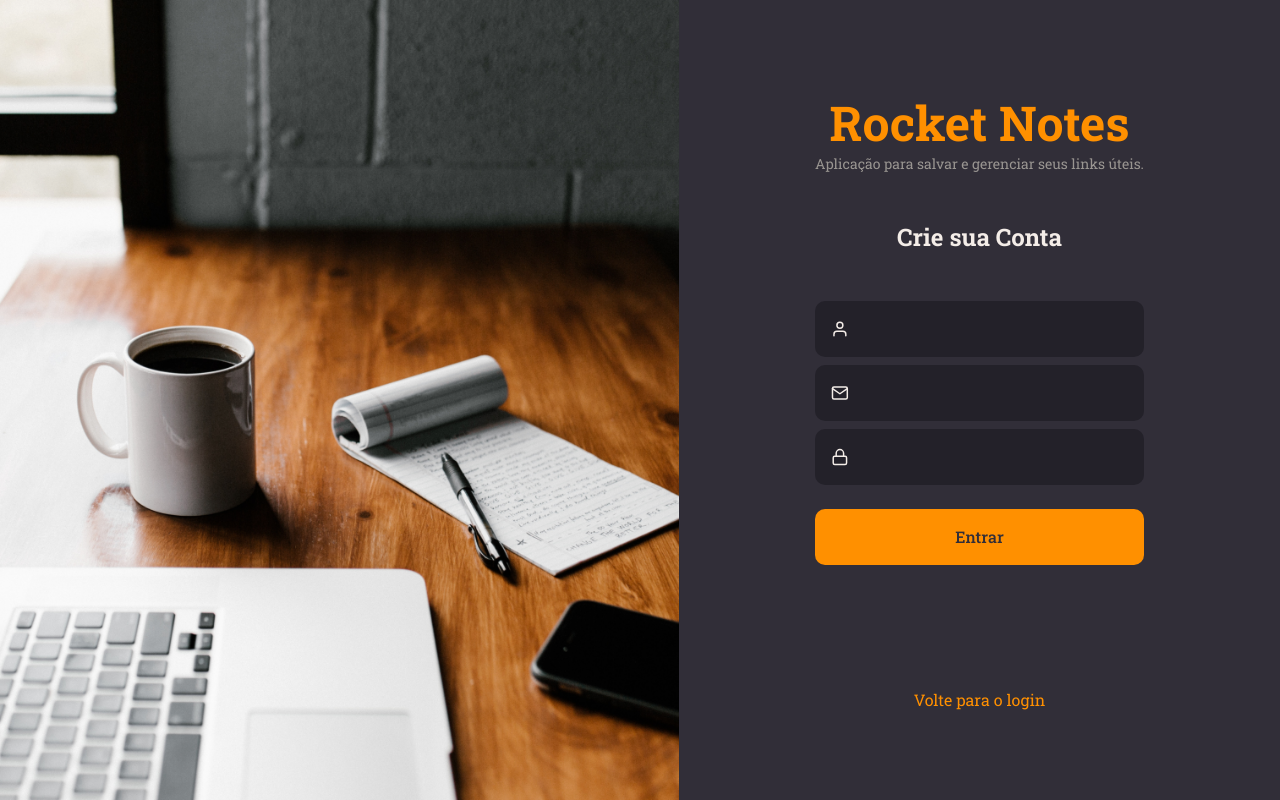
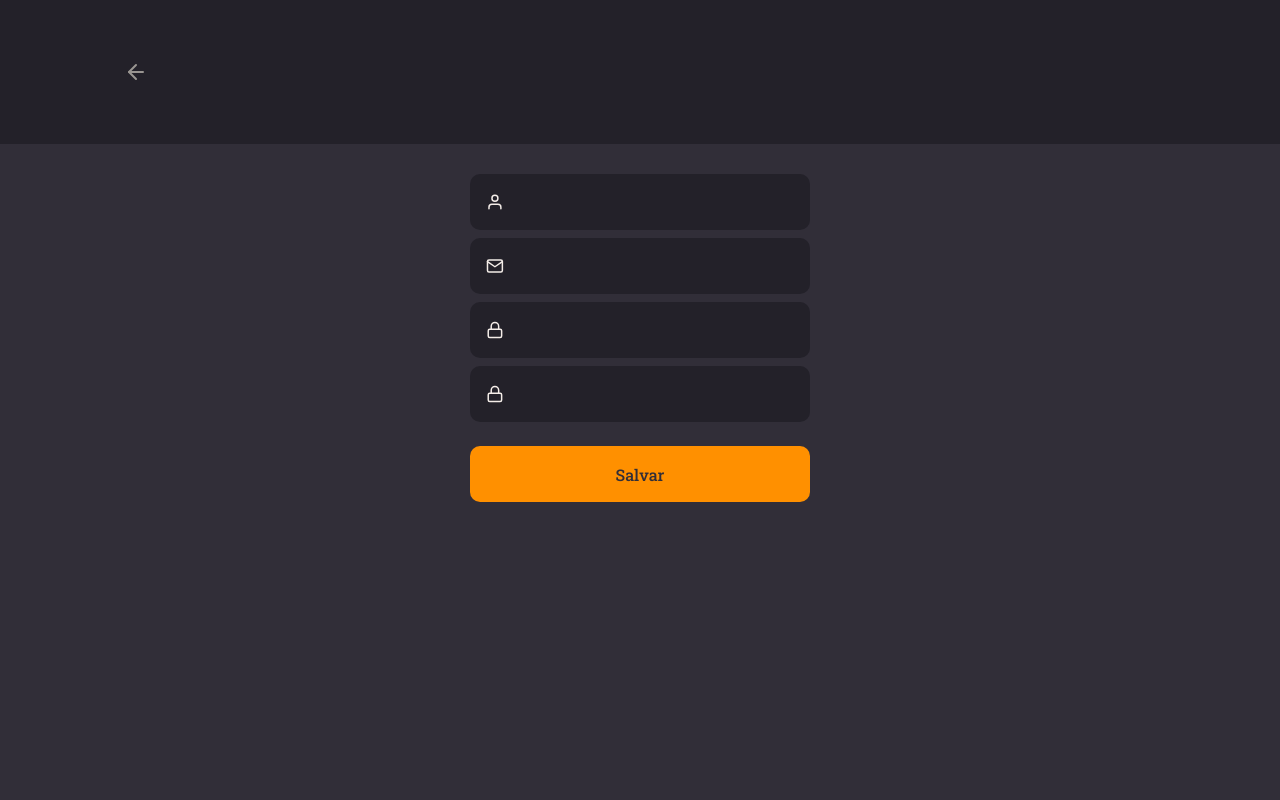
Before and after one commit to Riquecelo/rocketnotes, a React (Vite) app: page / in a window 1280 px wide. Built offline with nearby package versions, Linux system fonts and the light colour scheme.

Commit message:
construção da página prifile

```diff
--- a/src/main.jsx
+++ b/src/main.jsx
@@ -4,13 +4,13 @@
 import GlobalStyles from './styles/global'
 import theme from './styles/theme'
 
-import { SignUp } from'./pages/SignUp'
+import { Profile } from'./pages/Profile'
 
 ReactDOM.createRoot(document.getElementById('root')).render(
   <React.StrictMode>
     <ThemeProvider theme={theme}>
       <GlobalStyles/>
-      <SignUp />
+      <Profile />
     </ThemeProvider>
   </React.StrictMode>,
 )
--- /dev/null
+++ b/src/pages/Profile/index.jsx
@@ -0,0 +1,42 @@
+import { Container, Form } from './styles';
+import { FiArrowLeft,FiUser, FiMail, FiLock } from 'react-icons/fi';
+import { Input } from '../../components/Input';
+import { Button } from '../../components/Button';
+
+export function Profile(){
+    return(
+        <Container>
+            <header>
+                <FiArrowLeft/>
+            </header>
+
+            <Form>
+
+            <Input
+                placerolder="Nome"
+                type="password"
+                icon={FiUser}
+            />
+            <Input
+                placerolder="Email"
+                type="email"
+                icon={FiMail}
+            />
+
+            <Input
+                placerolder="Senha atual"
+                type="password"
+                icon={FiLock}
+            />
+
+            <Input
+                placerolder="Nova senha"
+                type="password"
+                icon={FiLock}
+            />
+
+            <Button title="Salvar"/>
+            </Form>
+        </Container>
+    )
+}
--- /dev/null
+++ b/src/pages/Profile/styles.js
@@ -0,0 +1,30 @@
+import styled from "styled-components";
+
+export const Container = styled.div`
+
+    width: 100%;
+
+    > header{
+        width: 100%;
+        height: 144px;
+
+        background: ${({theme}) => theme.COLORS.BACKGROUND_900};
+
+        display: flex;
+        align-items: center;
+
+        padding: 0 124px;
+
+        > svg{
+            color: ${({theme}) => theme.COLORS.GRAY_100};
+            font-size: 24px;
+        }
+    }
+`;
+
+export const Form = styled.form`
+
+    max-width: 340px;
+    margin: 30px auto 0;
+
+`;
```
